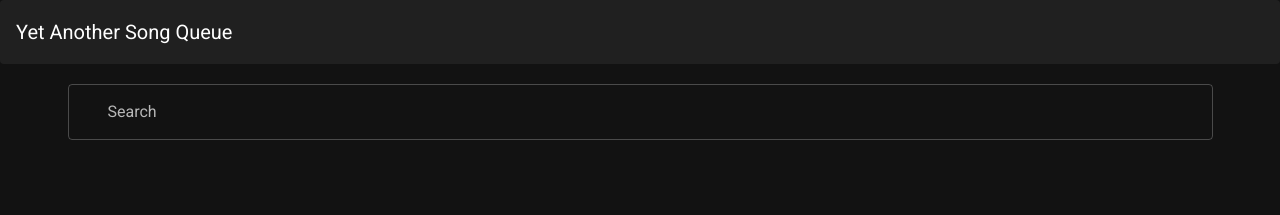
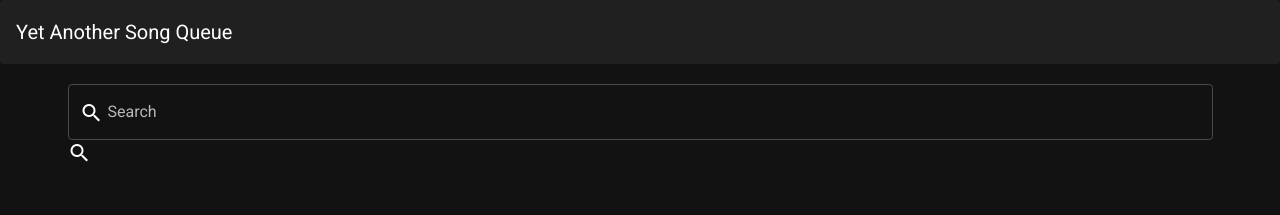
Before and after one commit to 0Lines/yet_another_song_queue, a Vue app: page /#/ in a window 1280 px wide. Shown: the top 215 px of the page. Built offline with nearby package versions, Linux system fonts and the light colour scheme.

Commit message:
Configurating mdi icons in vuetify

```diff
--- a/public/index.html
+++ b/public/index.html
@@ -9,6 +9,7 @@
     <link rel="preconnect" href="https://fonts.googleapis.com">
     <link rel="preconnect" href="https://fonts.gstatic.com" crossorigin>
     <link href="https://fonts.googleapis.com/css2?family=Roboto&display=swap" rel="stylesheet">
+    <link rel="stylesheet" href="https://cdn.jsdelivr.net/npm/@mdi/font@latest/css/materialdesignicons.min.css"/>
   </head>
   <body>
     <noscript>
--- a/src/components/Home.vue
+++ b/src/components/Home.vue
@@ -10,6 +10,7 @@
                     prepend-inner-icon="mdi-magnify"
                     hide-details
                 ></v-text-field>
+                <v-icon>mdi-magnify</v-icon>
             </v-col>
         </v-row>
     </v-container>
--- a/src/main.js
+++ b/src/main.js
@@ -10,5 +10,5 @@
   router,
   store,
   vuetify,
-  render: (h) => h(App),
+  render: h => h(App),
 }).$mount("#app");
```
